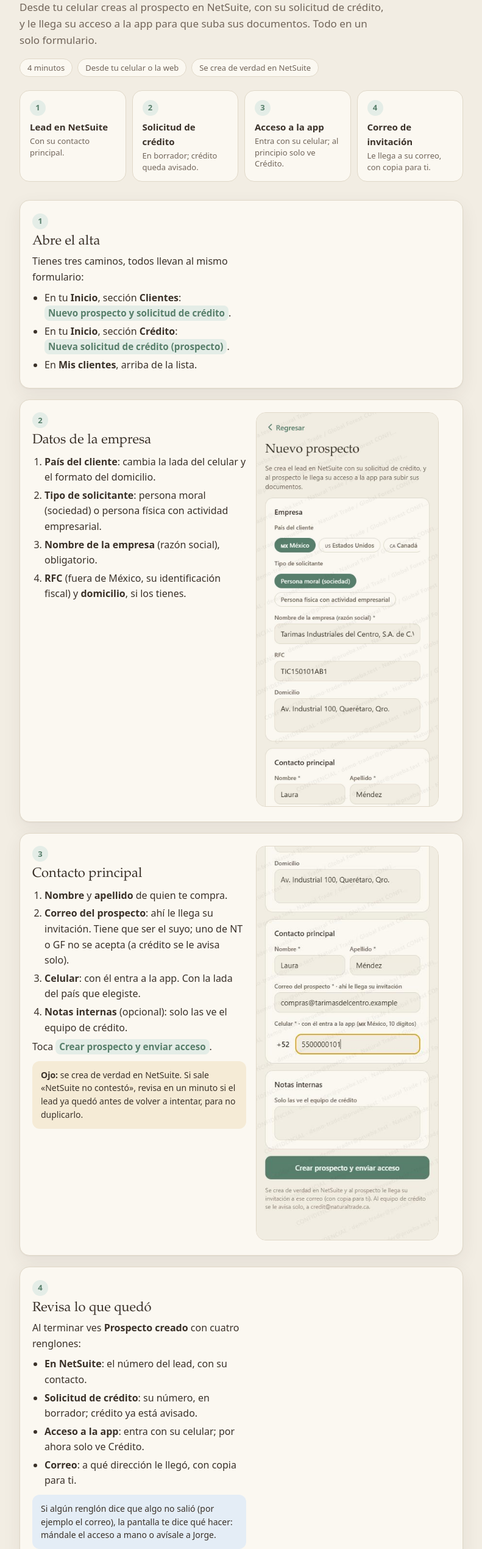
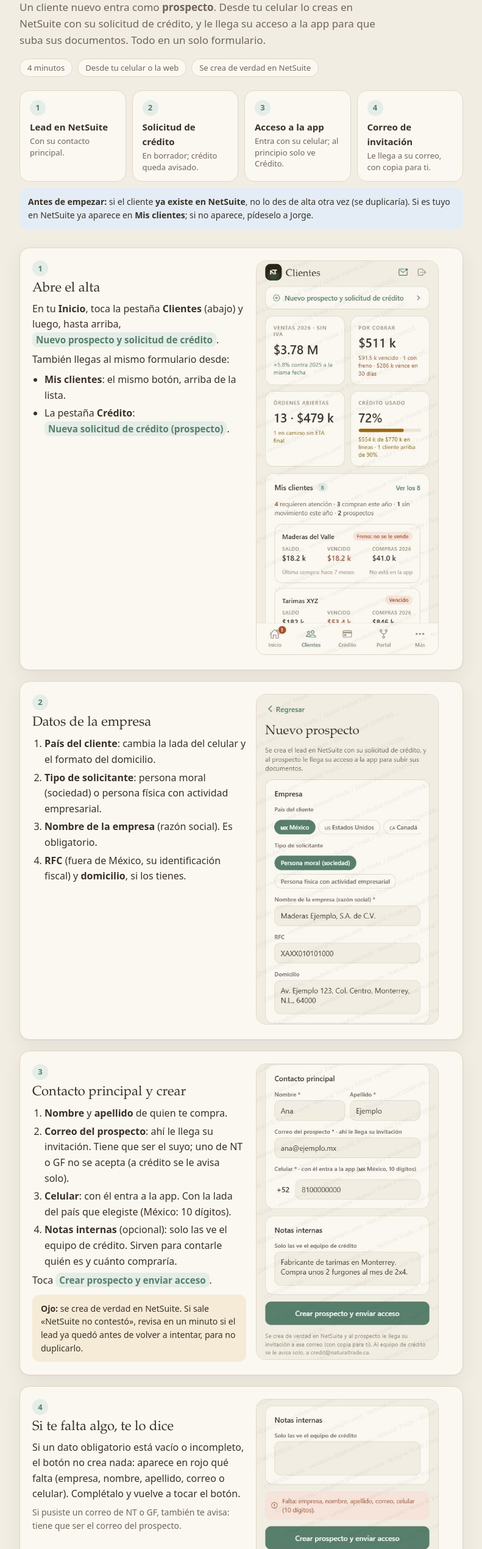
Before and after one commit to Natural-Trade-Ltd/nt-app-mockups, a plain HTML site: page guias/alta-prospecto/index.html in a window 1280 px wide. Shown: the part 189-2729 px from the top of the page at 61% size, without its empty margins (244-1035 px from the left). Drawn offline with Linux system fonts and the light colour scheme.

Commit message:
Guías: guía 2 «Da de alta un cliente nuevo» paso a paso con 6 capturas del demo (16-nov-2026)
Co-Authored-By: Claude Opus 5.5 <noreply@anthropic.com>

```diff
--- a/guias/alta-prospecto/index.html
+++ b/guias/alta-prospecto/index.html
@@ -3,8 +3,8 @@
 <head>
 <meta charset="utf-8">
 <meta name="viewport" content="width=device-width,initial-scale=1">
-<title>Da de alta un prospecto</title>
-<meta name="description" content="Guía de la NT App para traders: cómo dar de alta un prospecto con su solicitud de crédito y su acceso a la app.">
+<title>Da de alta un cliente nuevo</title>
+<meta name="description" content="Guía de la NT App para traders: cómo dar de alta un cliente nuevo (prospecto) con su solicitud de crédito y su acceso a la app, paso a paso.">
 <link rel="icon" href="../img/nt.png">
 <link rel="stylesheet" href="../estilo.css">
 </head>
@@ -14,8 +14,8 @@
 
   <div class="regla"></div>
   <div class="eyebrow">Guía 2 · Para traders</div>
-  <h1>Da de alta un prospecto</h1>
-  <p class="lead">Desde tu celular creas al prospecto en NetSuite, con su solicitud de crédito, y le llega su acceso a la app para que suba sus documentos. Todo en un solo formulario.</p>
+  <h1>Da de alta un cliente nuevo</h1>
+  <p class="lead">Un cliente nuevo entra como <b>prospecto</b>. Desde tu celular lo creas en NetSuite con su solicitud de crédito, y le llega su acceso a la app para que suba sus documentos. Todo en un solo formulario.</p>
   <div class="chips"><span class="chip">4 minutos</span><span class="chip">Desde tu celular o la web</span><span class="chip">Se crea de verdad en NetSuite</span></div>
 
   <div class="cuatro">
@@ -25,19 +25,22 @@
     <div class="tarjeta"><span class="num">4</span><b>Correo de invitación</b><span>Le llega a su correo, con copia para ti.</span></div>
   </div>
 
+  <div class="aviso info"><b>Antes de empezar:</b> si el cliente <b>ya existe en NetSuite</b>, no lo des de alta otra vez (se duplicaría). Si es tuyo en NetSuite ya aparece en <b>Mis clientes</b>; si no aparece, pídeselo a Jorge.</div>
+
   <section class="pasos">
 
     <div class="tarjeta paso">
       <div>
         <span class="num">1</span>
         <h2>Abre el alta</h2>
-        <p>Tienes tres caminos, todos llevan al mismo formulario:</p>
+        <p>En tu <b>Inicio</b>, toca la pestaña <b>Clientes</b> (abajo) y luego, hasta arriba, <span class="k">Nuevo prospecto y solicitud de crédito</span>.</p>
+        <p>También llegas al mismo formulario desde:</p>
         <ul>
-          <li>En tu <b>Inicio</b>, sección <b>Clientes</b>: <span class="k">Nuevo prospecto y solicitud de crédito</span>.</li>
-          <li>En tu <b>Inicio</b>, sección <b>Crédito</b>: <span class="k">Nueva solicitud de crédito (prospecto)</span>.</li>
-          <li>En <b>Mis clientes</b>, arriba de la lista.</li>
+          <li><b>Mis clientes</b>: el mismo botón, arriba de la lista.</li>
+          <li>La pestaña <b>Crédito</b>: <span class="k">Nueva solicitud de crédito (prospecto)</span>.</li>
         </ul>
       </div>
+      <div class="capturas"><img src="img/01-clientes.jpg" alt="Inicio, pestaña Clientes, con el botón Nuevo prospecto y solicitud de crédito hasta arriba" loading="lazy"></div>
     </div>
 
     <div class="tarjeta paso">
@@ -47,32 +50,42 @@
         <ol>
           <li><b>País del cliente</b>: cambia la lada del celular y el formato del domicilio.</li>
           <li><b>Tipo de solicitante</b>: persona moral (sociedad) o persona física con actividad empresarial.</li>
-          <li><b>Nombre de la empresa</b> (razón social), obligatorio.</li>
+          <li><b>Nombre de la empresa</b> (razón social). Es obligatorio.</li>
           <li><b>RFC</b> (fuera de México, su identificación fiscal) y <b>domicilio</b>, si los tienes.</li>
         </ol>
       </div>
-      <div class="capturas"><img src="img/01-empresa.jpg" alt="Datos de la empresa llenos con un ejemplo" loading="lazy"></div>
+      <div class="capturas"><img src="img/02-empresa.jpg" alt="Datos de la empresa llenos con un ejemplo: México, persona moral, razón social, RFC y domicilio" loading="lazy"></div>
     </div>
 
     <div class="tarjeta paso">
       <div>
         <span class="num">3</span>
-        <h2>Contacto principal</h2>
+        <h2>Contacto principal y crear</h2>
         <ol>
           <li><b>Nombre</b> y <b>apellido</b> de quien te compra.</li>
           <li><b>Correo del prospecto</b>: ahí le llega su invitación. Tiene que ser el suyo; uno de NT o GF no se acepta (a crédito se le avisa solo).</li>
-          <li><b>Celular</b>: con él entra a la app. Con la lada del país que elegiste.</li>
-          <li><b>Notas internas</b> (opcional): solo las ve el equipo de crédito.</li>
+          <li><b>Celular</b>: con él entra a la app. Con la lada del país que elegiste (México: 10 dígitos).</li>
+          <li><b>Notas internas</b> (opcional): solo las ve el equipo de crédito. Sirven para contarle quién es y cuánto compraría.</li>
         </ol>
         <p>Toca <span class="k">Crear prospecto y enviar acceso</span>.</p>
         <div class="aviso alerta"><b>Ojo:</b> se crea de verdad en NetSuite. Si sale «NetSuite no contestó», revisa en un minuto si el lead ya quedó antes de volver a intentar, para no duplicarlo.</div>
       </div>
-      <div class="capturas"><img src="img/02-contacto.jpg" alt="Contacto principal, notas internas y el botón Crear prospecto y enviar acceso" loading="lazy"></div>
+      <div class="capturas"><img src="img/03-contacto.jpg" alt="Contacto principal, notas internas y el botón Crear prospecto y enviar acceso" loading="lazy"></div>
     </div>
 
     <div class="tarjeta paso">
       <div>
         <span class="num">4</span>
+        <h2>Si te falta algo, te lo dice</h2>
+        <p>Si un dato obligatorio está vacío o incompleto, el botón no crea nada: aparece en rojo qué falta (empresa, nombre, apellido, correo o celular). Complétalo y vuelve a tocar el botón.</p>
+        <p class="nota">Si pusiste un correo de NT o GF, también te avisa: tiene que ser el correo del prospecto.</p>
+      </div>
+      <div class="capturas"><img src="img/04-falta.jpg" alt="Aviso en rojo: Falta empresa, nombre, apellido, correo y celular" loading="lazy"></div>
+    </div>
+
+    <div class="tarjeta paso">
+      <div>
+        <span class="num">5</span>
         <h2>Revisa lo que quedó</h2>
         <p>Al terminar ves <b>Prospecto creado</b> con cuatro renglones:</p>
         <ul>
@@ -81,18 +94,21 @@
           <li><b>Acceso a la app</b>: entra con su celular; por ahora solo ve Crédito.</li>
           <li><b>Correo</b>: a qué dirección le llegó, con copia para ti.</li>
         </ul>
-        <div class="aviso info">Si algún renglón dice que algo no salió (por ejemplo el correo), la pantalla te dice qué hacer: mándale el acceso a mano o avísale a Jorge.</div>
+        <div class="aviso info">Si algún renglón dice que algo no salió (por ejemplo, el correo), la pantalla te dice qué hacer: mándale el acceso a mano o avísale a Jorge.</div>
       </div>
+      <div class="capturas"><img src="img/05-creado.jpg" alt="Pantalla Prospecto creado con los cuatro renglones: NetSuite, solicitud de crédito, acceso a la app y correo" loading="lazy"></div>
     </div>
 
     <div class="tarjeta paso">
       <div>
-        <span class="num">5</span>
-        <h2>Lo que sigue</h2>
+        <span class="num">6</span>
+        <h2>Dónde lo encuentras y lo que sigue</h2>
+        <p>Queda en <b>Mis clientes → Prospectos</b> en cuanto se actualiza tu lista de NetSuite (puede tardar unos minutos).</p>
         <p>El prospecto entra a la app con su celular y sube sus documentos de crédito. Cuando crédito apruebe la solicitud, te avisamos para que elijas qué más ve.</p>
         <p>Para que empiece a recibir ofertas, sigue la <a href="../activar-ofertas/">guía 1: Activa las ofertas de tu cliente</a>.</p>
         <p class="nota">Un buen hábito: mándale un WhatsApp en ese momento para que sepa que le llegó la invitación y la abra.</p>
       </div>
+      <div class="capturas"><img src="img/06-prospectos.jpg" alt="Mis clientes con la pestaña Prospectos abierta" loading="lazy"></div>
     </div>
 
   </section>
--- a/guias/guias.json
+++ b/guias/guias.json
@@ -1,5 +1,5 @@
 {
-  "actualizado": "2026-11-09",
+  "actualizado": "2026-11-16",
   "guias": [
     {
       "id": "activar-ofertas",
@@ -12,8 +12,8 @@
     },
     {
       "id": "alta-prospecto",
-      "titulo": "Da de alta un prospecto",
-      "resumen": "Lead en NetSuite, solicitud de crédito y acceso a la app, desde un solo formulario.",
+      "titulo": "Da de alta un cliente nuevo",
+      "resumen": "Paso a paso con capturas: el prospecto en NetSuite, su solicitud de crédito y su acceso a la app, desde un solo formulario.",
       "url": "https://natural-trade-ltd.github.io/nt-app-mockups/guias/alta-prospecto/",
       "para": "trader",
       "minutos": 4,
```
Also changed, not shown: guias/alta-prospecto/img/01-clientes.jpg (added), guias/alta-prospecto/img/01-empresa.jpg (deleted), guias/alta-prospecto/img/02-contacto.jpg (deleted), guias/alta-prospecto/img/02-empresa.jpg (added), guias/alta-prospecto/img/03-contacto.jpg (added), guias/alta-prospecto/img/04-falta.jpg (added), guias/alta-prospecto/img/05-creado.jpg (added), guias/alta-prospecto/img/06-prospectos.jpg (added).
